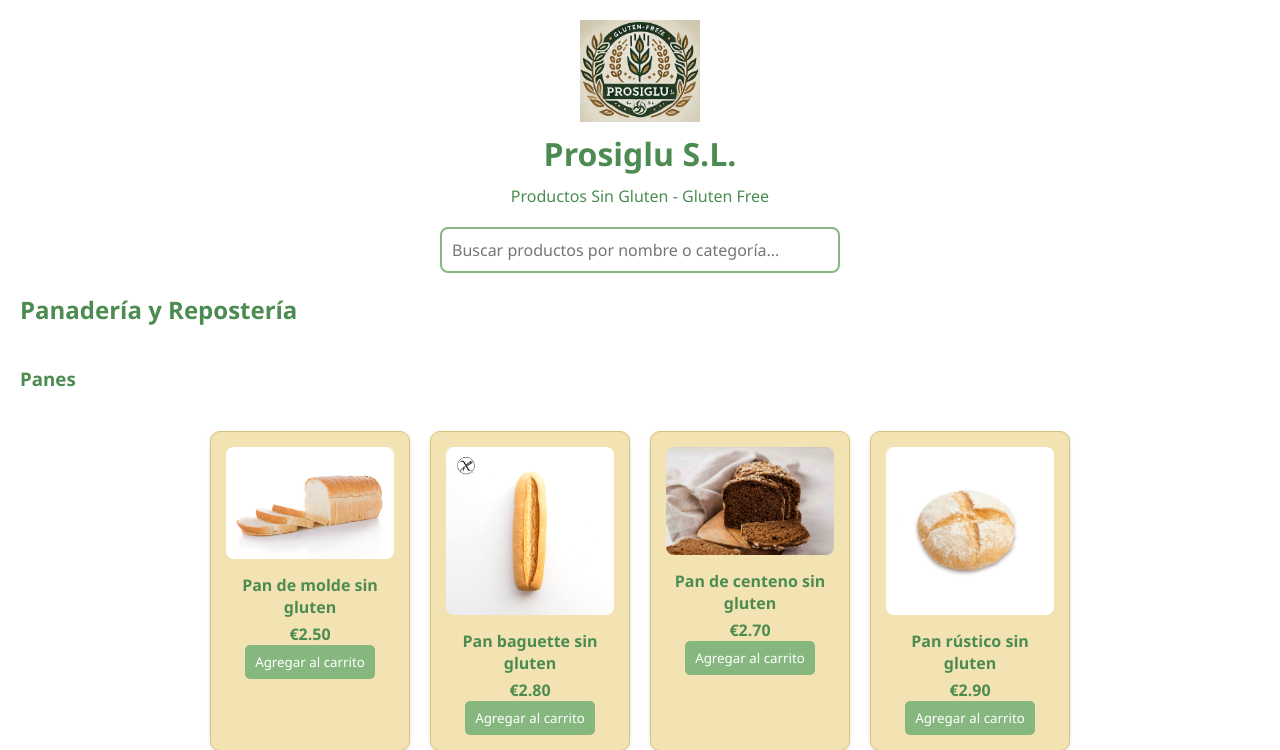
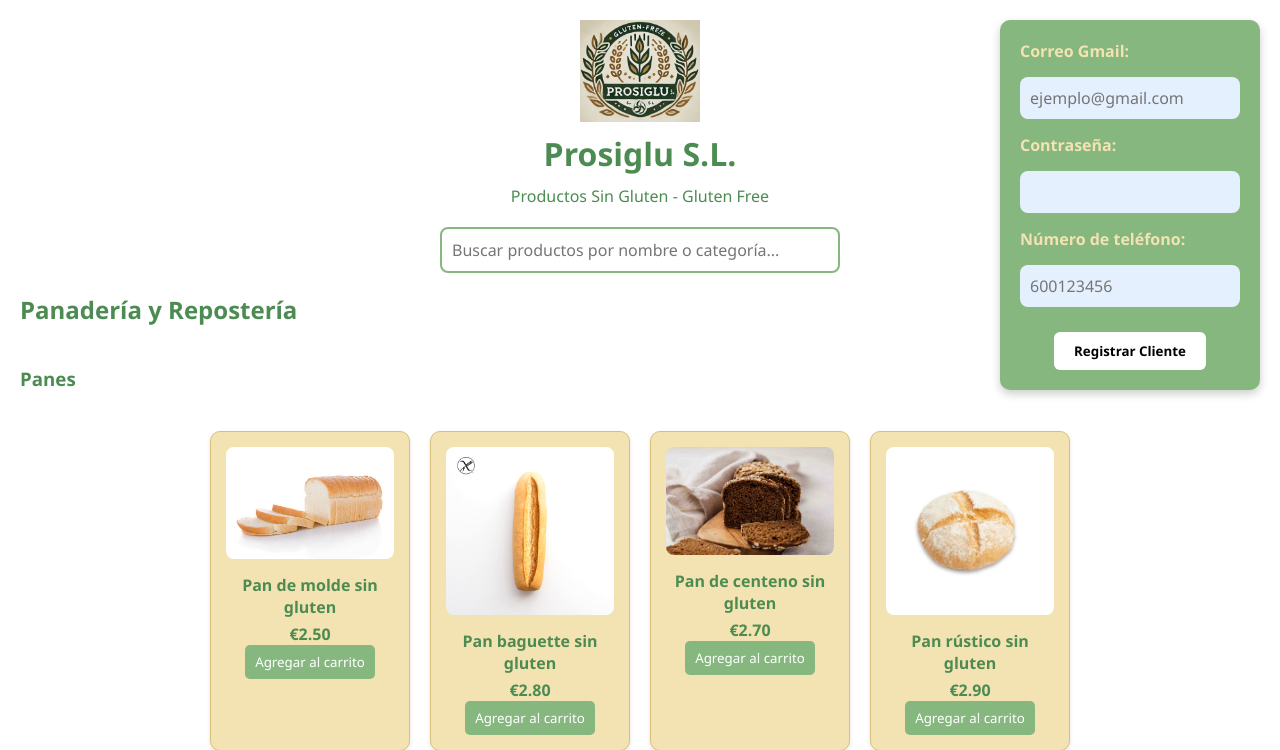
Before and after one commit to LeandroMZR/prosiglu, a PHP site: page / in a window 1280 px wide. Shown: the top 750 px of the page. Run offline with PHP 8.4, Linux system fonts and the light colour scheme.

Commit message:
Update estilos.css

```diff
--- a/estilos.css
+++ b/estilos.css
@@ -179,3 +179,59 @@ header h1 {
   margin-top: 10px;
   box-shadow: 0 2px 5px rgba(0,0,0,0.1);
 }
+
+/*Registrar clientes*/
+
+#registro-container {
+  position: absolute;
+  top: 20px;
+  right: 20px;
+  background-color: var(--verde-pastel);
+  padding: 20px;
+  width: 260px;
+  border-radius: 10px;
+  box-shadow: 0 4px 10px rgba(0, 0, 0, 0.2);
+  z-index: 1000;
+}
+
+#registro-form {
+  display: flex;
+  flex-direction: column;
+  gap: 15px;
+}
+
+#registro-form label {
+  font-weight: bold;
+  color: var(--trigo-pastel);
+}
+
+#registro-form input {
+  padding: 10px;
+  border: none;
+  border-radius: 8px;
+  font-size: 16px;
+  background-color: #e5f0ff;
+  color: #000;
+}
+
+.registro-botones {
+  display: flex;
+  justify-content: center;
+  margin-top: 10px;
+}
+
+.registro-botones button {
+  background-color: var(--blanco);
+  color: black;
+  font-weight: bold;
+  padding: 10px 20px;
+  border: none;
+  border-radius: 6px;
+  cursor: pointer;
+  transition: 0.2s;
+}
+
+.registro-botones button:hover {
+  background-color: var(--verde-pastel);
+  color: white;
+}
```
